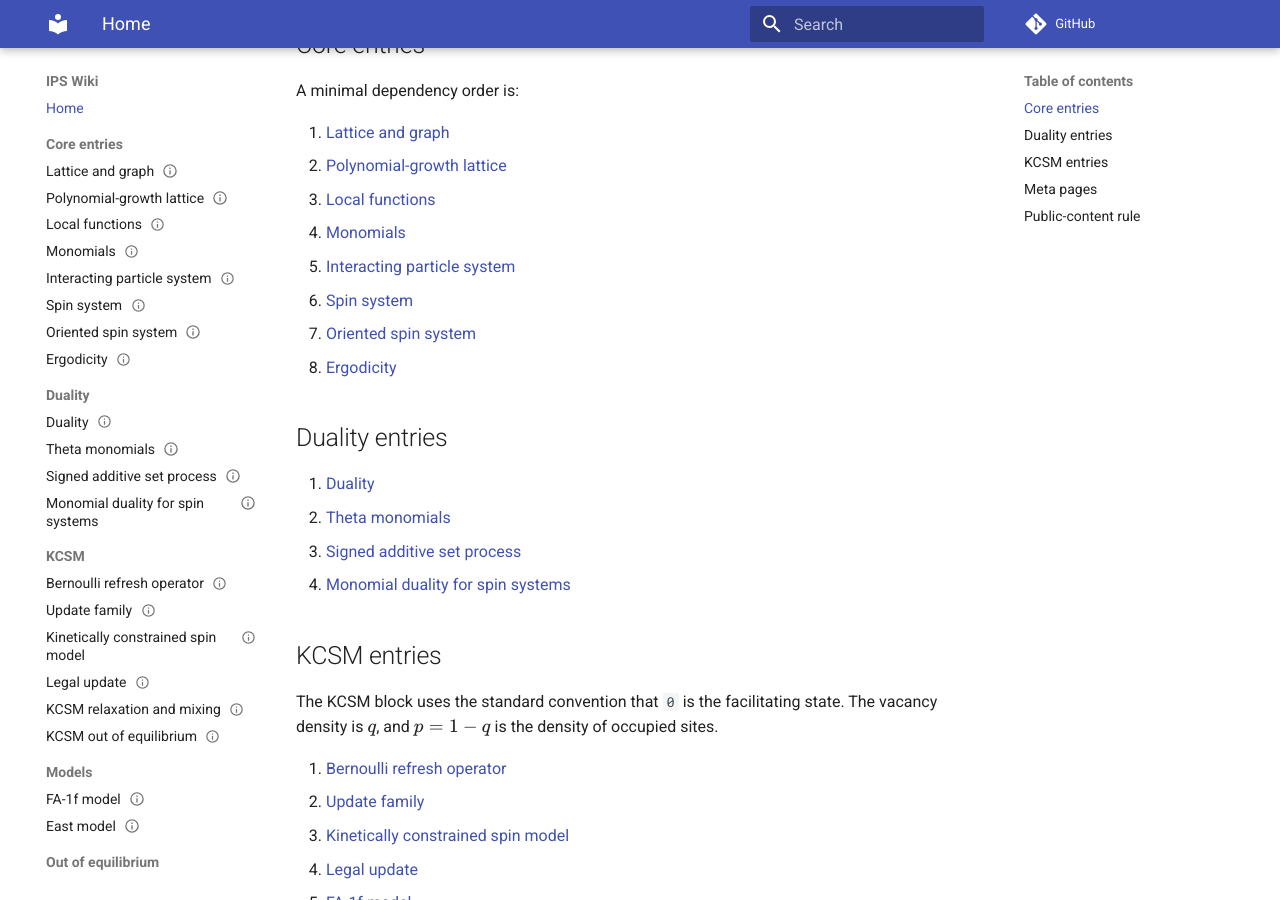
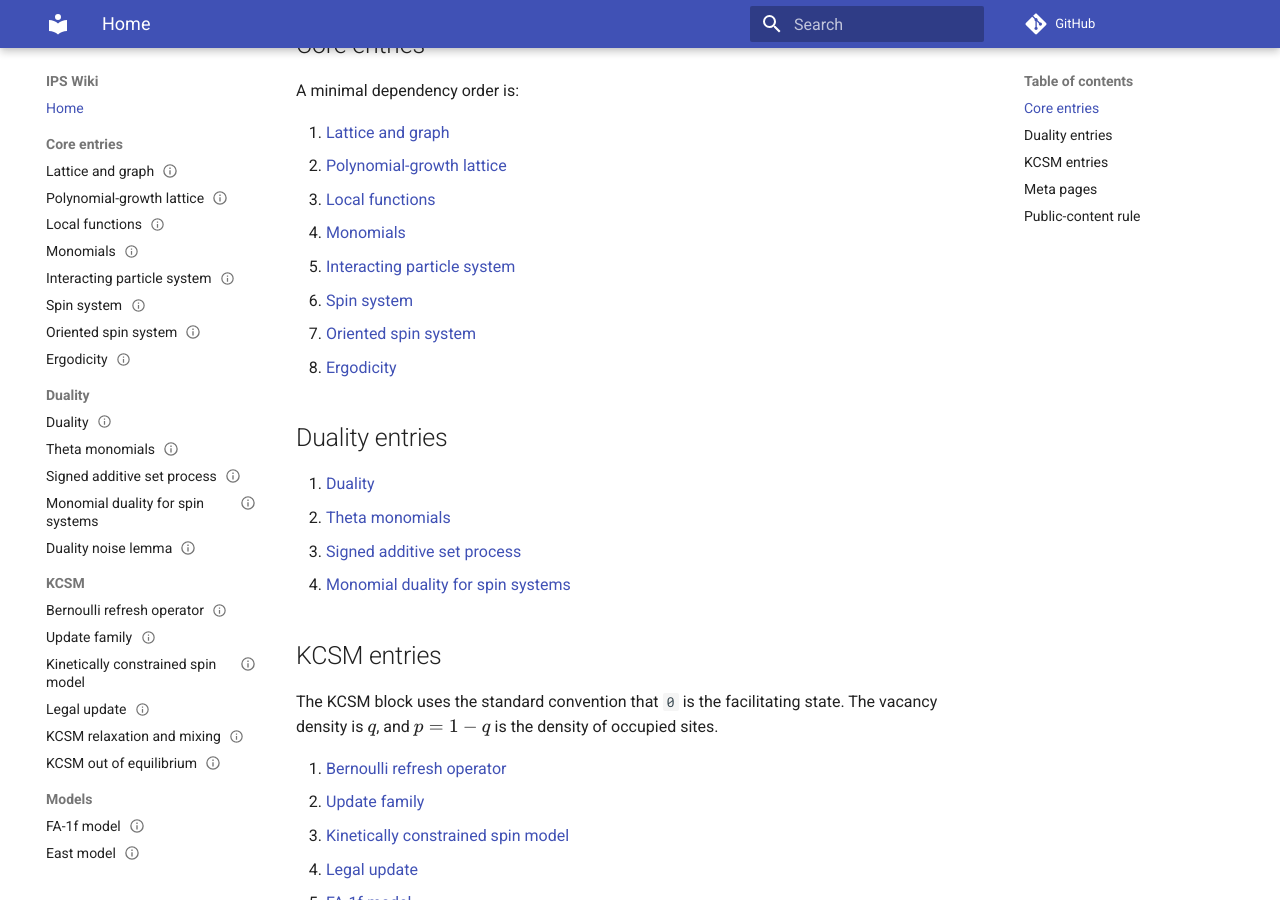
Before and after one commit to maciejgluchowski86-beep/ips-wiki, an MkDocs documentation site: the page built from docs/index.md, in a window 1280 px wide and 900 px high, scrolled down 311 px. Built offline with MkDocs 1.6.1 and Material for MkDocs 9.7.7, drawn with Linux system fonts in a browser that asks for light colours; comment, search, counter and statistics services are not loaded.

Commit message:
Add duality noise lemma to navigation

```diff
--- a/mkdocs.yml
+++ b/mkdocs.yml
@@ -33,6 +33,7 @@ nav:
       - Theta monomials: entries/theta-monomials.md
       - Signed additive set process: entries/signed-additive-set-process.md
       - Monomial duality for spin systems: entries/monomial-duality-for-spin-systems.md
+      - Duality noise lemma: entries/duality-noise-lemma.md
   - KCSM:
       - Bernoulli refresh operator: entries/bernoulli-refresh-operator.md
       - Update family: entries/update-family.md
```
